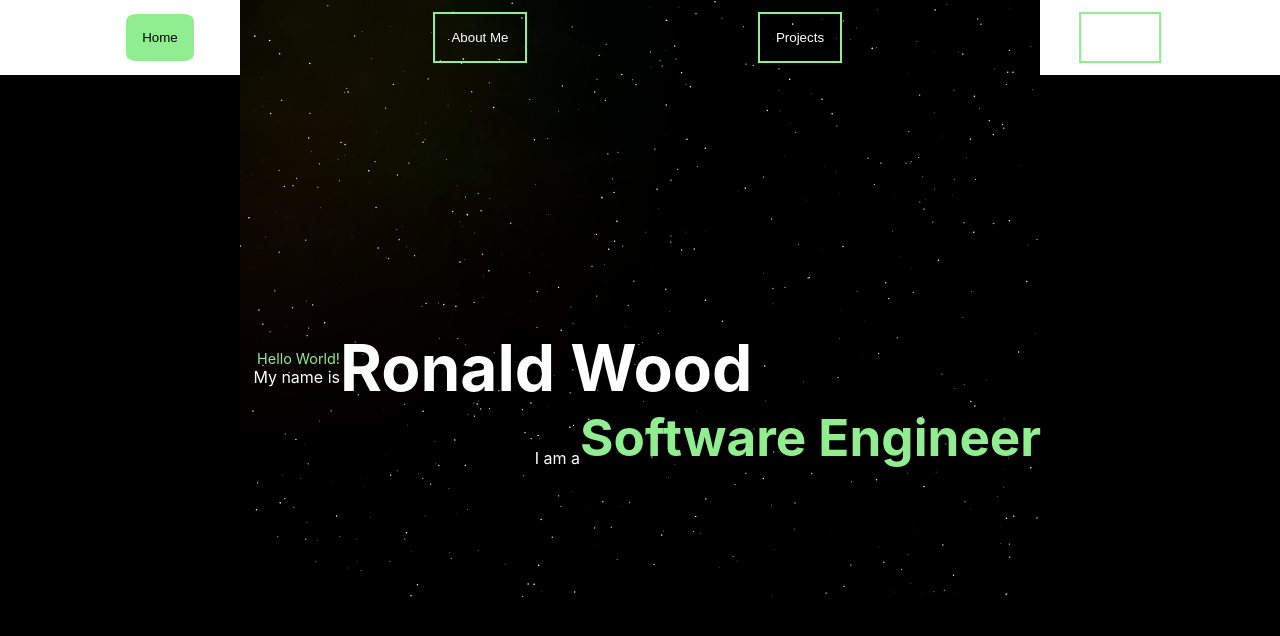
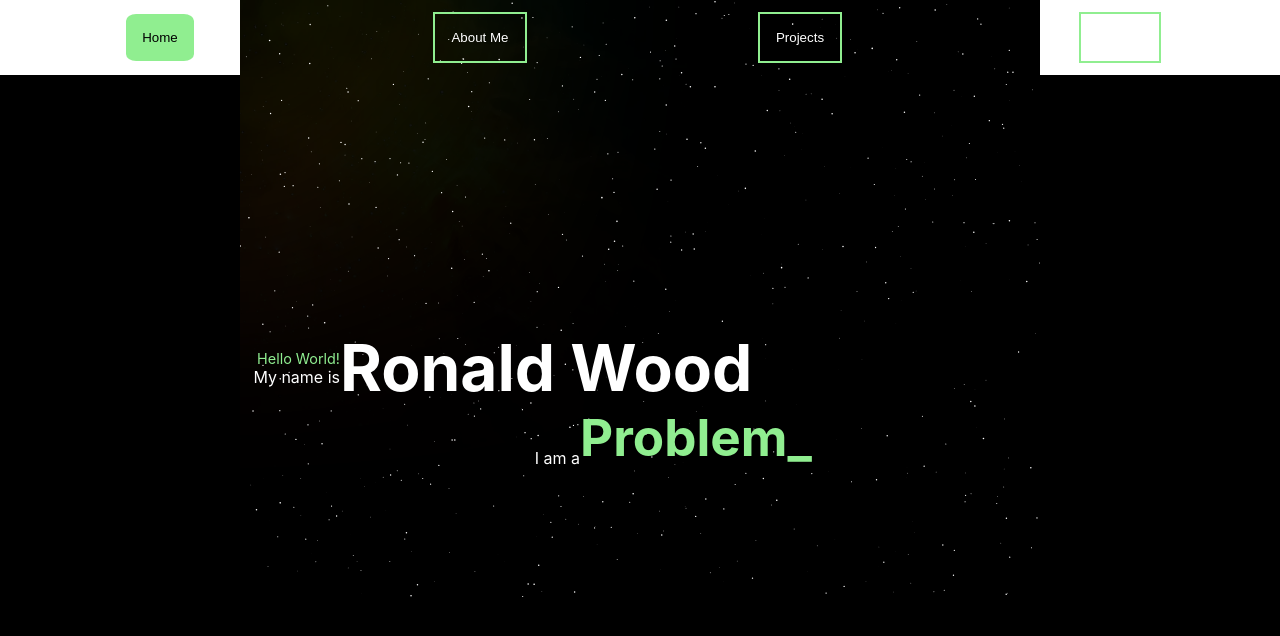
Before and after one commit to raw1218/Portfolio, a React (Create React App) app: page / in a window 1280 px wide. Shown: the top 636 px of the page. Built offline with nearby package versions, Linux system fonts and the light colour scheme.

Commit message:
halfway done

```diff
--- a/src/App.js
+++ b/src/App.js
@@ -1,14 +1,44 @@
 import { useState, useEffect, createContext, useContext } from 'react';
 import logo from './logo.svg';
 import './App.css';
-import LandingPage from './landing_page/LandingPage';
+import LandingPage from './landing_page/LandingPage/LandingPage';
 import Navbar from './navbar/navbar';
+
+
+import im1 from './images/SVGS/brain.svg'
+import im2 from './images/SVGS/cSharp.svg'
+import im3 from './images/SVGS/c.svg'
+import im4 from './images/SVGS/c++.svg'
+import im5 from './images/SVGS/circuit.svg'
+import im6 from './images/SVGS/cpu.svg'
+import im7 from './images/SVGS/css.svg'
+import im8 from './images/SVGS/d3.svg'
+import im9 from './images/SVGS/docker.svg'
+import im10 from './images/SVGS/git.svg'
+import im11 from './images/SVGS/github.svg'
+import im12 from './images/SVGS/google_cloud.svg'
+import im13 from './images/SVGS/html.svg'
+import im14 from './images/SVGS/js.svg'
+import im15 from './images/SVGS/java.svg'
+import im16 from './images/SVGS/lightbulb.svg'
+import im17 from './images/SVGS/python.svg'
+import im18 from './images/SVGS/react.svg'
+import im19 from './images/SVGS/website.svg'
+
 
 // Create context
 export const WindowDimensionsContext = createContext();
 export const currentPageContext = createContext();
 
 
+
+
+
+
+const imagesToPreload = [
+  im1, im2, im3, im4, im5, im6, im7, im8, im9, im10, im11,
+  im12, im13, im14, im15, im16, im17, im18, im19,
+]
 
 const useWindowDimensions = () => {
   const [isMobile, setIsMobile] = useState(window.innerWidth <= 750);
@@ -60,9 +90,22 @@ const useWindowDimensions = () => {
   return dimensions;
 }
 
+function preloadImage(src) {
+  return new Promise((resolve, reject) => {
+      const img = new Image();
+      img.src = src;
+
+  });
+}
 
 
 function App() {
+
+  useEffect(() => {
+    imagesToPreload.forEach(image => {
+        preloadImage(image);
+    });
+}, []);
 
   const [currentPage, setCurrentPage] = useState('home');
   const windowDimensions = useWindowDimensions();
--- a/src/landing_page/AboutPage/Skill.js
+++ b/src/landing_page/AboutPage/Skill.js
@@ -15,7 +15,7 @@ function Skill({skill_obj}) {
             {icons.map((icon) => (
 
                 <div className='displayed-skill-icon'>
-            <img src = {icon} alt={title}/>
+            {<img src = {icon} alt={title}/>}
                 </div>
             ))}
 
--- a/src/landing_page/AboutPage/Skills.js
+++ b/src/landing_page/AboutPage/Skills.js
@@ -22,7 +22,7 @@ import javaIcon from '../../images/SVGS/java.svg'
 import lightbulbIcon from '../../images/SVGS/lightbulb.svg'
 import pythonIcon from '../../images/SVGS/python.svg'
 import reactIcon from '../../images/SVGS/react.svg'
-import websiteIcon from '../../images/SVGS/website.svg'
+
 import Skill from './Skill';
 
 
--- a/src/landing_page/LandingPage.js
+++ /dev/null
@@ -1,62 +0,0 @@
-import {useContext}from 'react'
-import ParticleSimulation from './ParticleSimulation'
-import './LandingPage.css'
-import { currentPageContext } from '../App'
-import AboutPage2 from './AboutPage/AboutPage2'
-import ProjectsPage from './ProjectsPage/ProjectsPage'
-import ContactPage from './ContactPage/ContactPage'
-
-
-function LandingPage() {
-
-    const {currentPage} = useContext(currentPageContext)
-
-
-  return (
-
-
-    <div class = "landing-page-wrapper">
-        <ParticleSimulation/>
-
-
-
-      {currentPage === 'home' && (
-        <div className="landing-page-main-text-overlay">
-          <div className="landing-page-main-text-overlay-upper">
-            <p id="HelloWorld" className="computer-text">Hello World!</p>
-            <p id="MyNameIs" className="main-text-small">My name is</p>
-            <h1 id="Name" className="main-text-big">Ronald Wood</h1>
-          </div>
-
-          <div className="landing-page-main-text-overlay-lower">
-            <p id="IAmA" className="main-text-small">I am a</p>
-            <h1 id="Title" className="main-text-big computer-text">Software Engineer</h1>
-          </div>
-        </div>
-      )}
-
-
-
-      {currentPage === 'about' && (
-        <AboutPage2/>
-      )}
-
-
-      {currentPage === 'projects' && (
-        <ProjectsPage/>
-      )}
-
-
-      {currentPage === 'contact' && (
-        <ContactPage/>
-      )}
-
-
-
-
-    </div>
-
-  )
-}
-
-export default LandingPage
--- /dev/null
+++ b/src/landing_page/LandingPage/LandingPage.js
@@ -0,0 +1,57 @@
+import {useContext, useState}from 'react'
+import ParticleSimulation from './ParticleSimulation'
+import './LandingPage.css'
+import { currentPageContext } from '../../App'
+import AboutPage2 from '../AboutPage/AboutPage2'
+import ProjectsPage from '../ProjectsPage/ProjectsPage'
+import ContactPage from '../ContactPage/ContactPage'
+import LandingPageMain from './LandingPageMain'
+
+
+function LandingPage() {
+
+    const {currentPage} = useContext(currentPageContext)
+    const [cursorVisible, setCursorVisible] = useState(true);
+
+
+
+
+
+
+  return (
+
+
+    <div class = "landing-page-wrapper">
+        <ParticleSimulation/>
+
+
+
+      {currentPage === 'home' && (
+        <LandingPageMain/>
+      )}
+
+
+
+      {currentPage === 'about' && (
+        <AboutPage2/>
+      )}
+
+
+      {currentPage === 'projects' && (
+        <ProjectsPage/>
+      )}
+
+
+      {currentPage === 'contact' && (
+        <ContactPage/>
+      )}
+
+
+
+
+    </div>
+
+  )
+}
+
+export default LandingPage
--- /dev/null
+++ b/src/landing_page/LandingPage/LandingPageMain.js
@@ -0,0 +1,81 @@
+import React, { useState, useEffect } from 'react'
+
+function LandingPageMain() {
+
+
+    const words = ["Software Engineer", "Problem Solver", "Lifelong Learner",]
+
+    const [cursorVisible, setCursorVisible] = useState(true);
+    const [currentWord, setCurrentWord] = useState("");
+    const [wordIndex, setWordIndex] = useState(0);
+    const [isDeleting, setIsDeleting] = useState(false);
+
+    useEffect(() => {
+        const cursorInterval = setInterval(() => {
+            setCursorVisible(prev => !prev);
+        }, 500);
+
+        return () => clearInterval(cursorInterval);
+    }, []);
+
+
+
+    const deleteTime = 40;
+    const typeTime = 75;
+    const displayTime = 2500;
+
+    function getRandomTime(baseTime) {
+        // Generate a random number between baseTime and 1.5 times baseTime
+        return baseTime + Math.random() * baseTime * 0.5;
+    }
+
+    useEffect(() => {
+        let typingTimeout;
+
+        if (isDeleting) {
+            typingTimeout = setTimeout(() => {
+                setCurrentWord(prevWord => prevWord.slice(0, -1));
+                if (currentWord.length === 1) {
+                    setIsDeleting(false);
+                    setWordIndex(prevIndex => (prevIndex + 1) % words.length);
+                }
+            }, deleteTime);
+        } else if (currentWord.length === words[wordIndex].length) {
+            typingTimeout = setTimeout(() => {
+                setIsDeleting(true);
+            }, displayTime);
+        } else {
+            typingTimeout = setTimeout(() => {
+                setCurrentWord(prevWord => words[wordIndex].slice(0, prevWord.length + 1));
+            }, getRandomTime(typeTime));
+        }
+
+        return () => clearTimeout(typingTimeout);
+    }, [currentWord, wordIndex, isDeleting]);
+
+
+
+
+
+
+    var word = currentWord + (cursorVisible ? "_" : "");
+    if(word === "")word = "_"
+
+
+  return (
+    <div className="landing-page-main-text-overlay">
+    <div className="landing-page-main-text-overlay-upper">
+      <p id="HelloWorld" className="computer-text">Hello World!</p>
+      <p id="MyNameIs" className="main-text-small">My name is</p>
+      <h1 id="Name" className="main-text-big">Ronald Wood</h1>
+    </div>
+
+    <div className="landing-page-main-text-overlay-lower">
+      <p id="IAmA" className="main-text-small">I am a</p>
+      <h1 id="Title" className="main-text-big computer-text">{word}</h1>
+    </div>
+  </div>
+  )
+}
+
+export default LandingPageMain
--- a/src/landing_page/ParticleSimulation.css
+++ b/src/landing_page/LandingPage/ParticleSimulation.css
@@ -1,5 +1,5 @@
 .particleSimulation {
-    background: url('../images/colorful-space-some-stars.jpg') no-repeat center center fixed;
+    background: url('../../images/colorful-space-some-stars.jpg') no-repeat center center fixed;
     background-size: cover;
 
 }
--- a/src/landing_page/ParticleSimulation.js
+++ b/src/landing_page/LandingPage/ParticleSimulation.js
@@ -1,7 +1,7 @@
 import React, { useState, useEffect, useRef, useContext } from 'react';
-import { WindowDimensionsContext } from '../App';
+import { WindowDimensionsContext } from '../../App';
 import './ParticleSimulation.css';
-import backgroundImage from '../images/colorful-space-some-stars.jpg';
+import backgroundImage from '../../images/colorful-space-some-stars.jpg';
 
 function ParticleSimulation() {
     const { offsetX, offsetY, width, height,  screenWidth, screenHeight } = useContext(WindowDimensionsContext);
--- a/src/landing_page/ProjectsPage/Projects.js
+++ b/src/landing_page/ProjectsPage/Projects.js
@@ -25,7 +25,7 @@ function Projects() {
     const projects = [
         {
             title: "Custom Programming Language",
-            longImages : [programmingLanguage1Long, programmingLanguage2Long],
+            longImages : [programmingLanguage2Long, programmingLanguage1Long],
             squareImages: [programmingLanguage1Square, programmingLanguage2Square],
             description: 'I designed the unique syntax and semantics of a custom programming language and implemented its compiler in C.'},
 
```
Also changed, not shown: src/landing_page/ProjectsPage/Project.js (+20 -19 lines), src/landing_page/ProjectsPage/ProjectsPage.css (+136 -1 lines), src/landing_page/LandingPage/LandingPage.css (renamed from src/landing_page/LandingPage.css).
